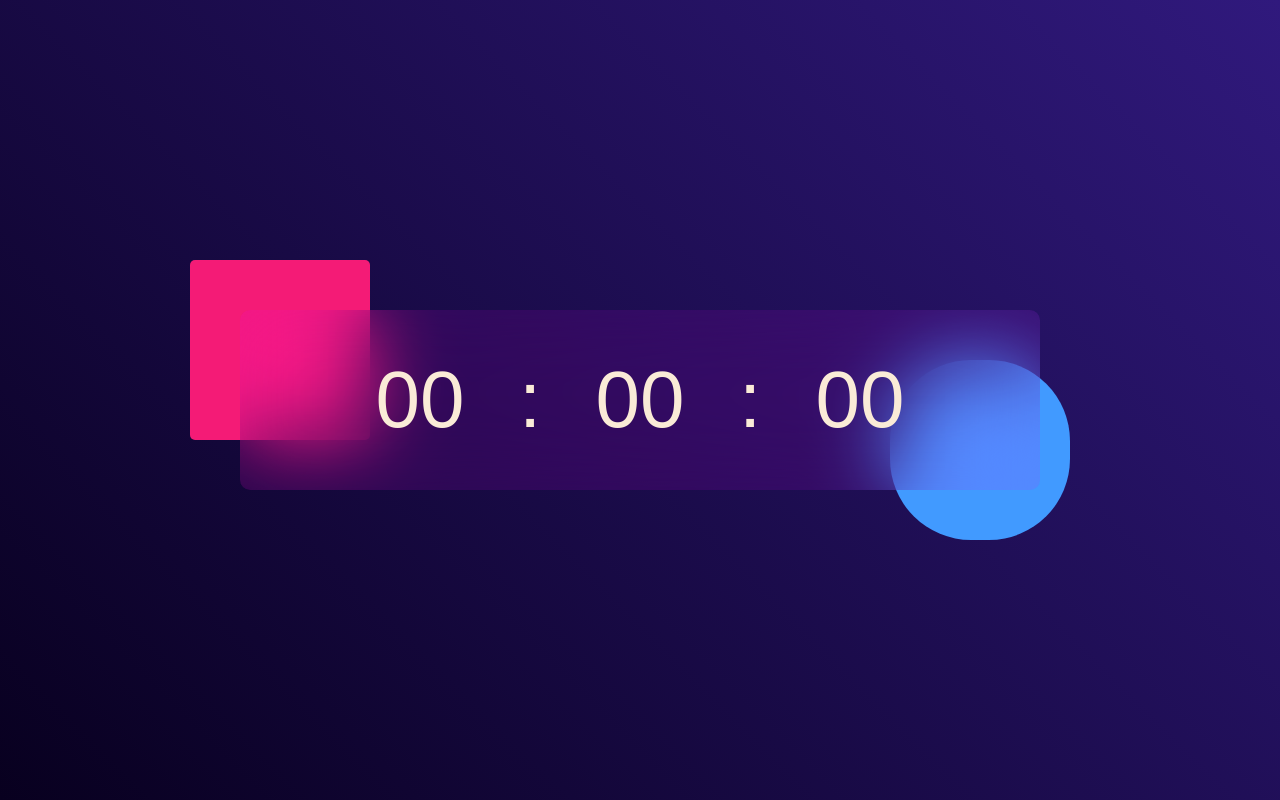
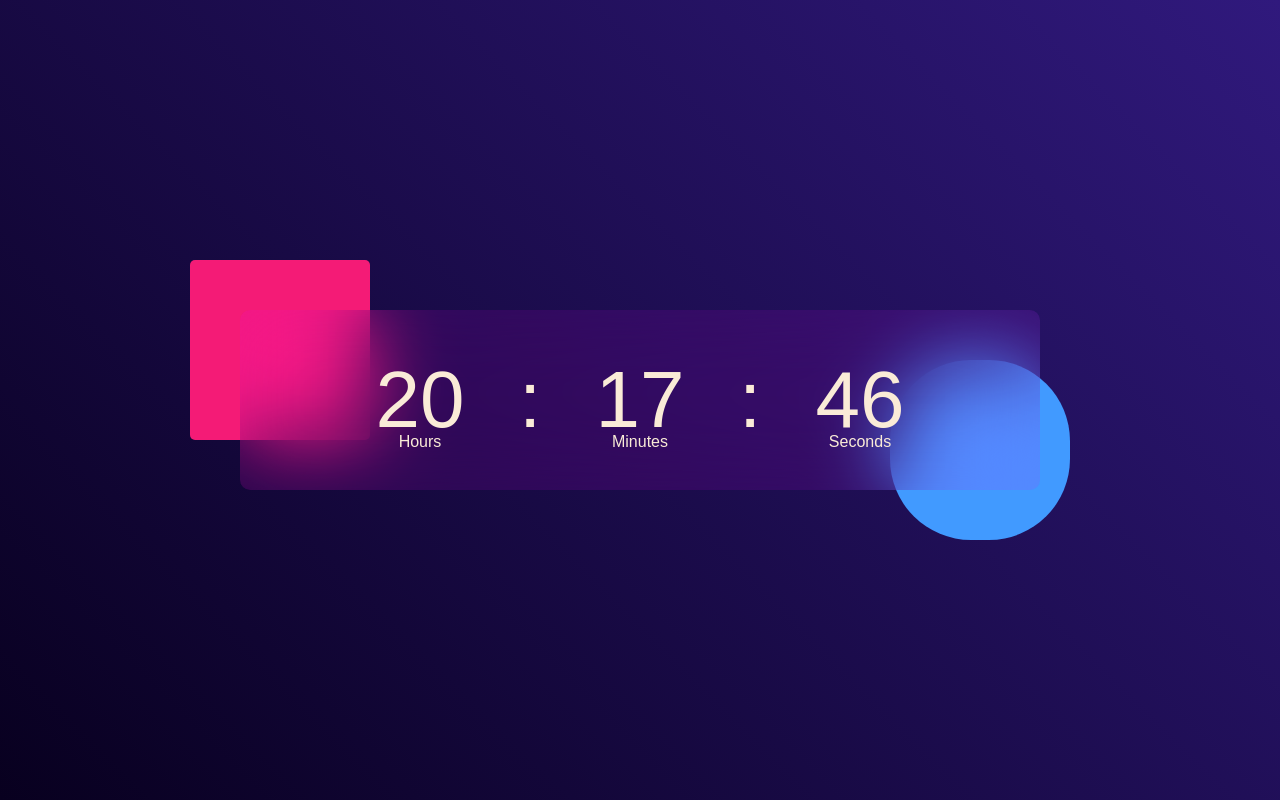
Before and after one commit to Carmine-Ruggiero/Digital-clock, a plain HTML site: page index.html in a window 1280 px wide. Drawn offline with Linux system fonts and the light colour scheme.

Commit message:
End of the mini project

```diff
--- a/assets/css/style.css
+++ b/assets/css/style.css
@@ -81,16 +81,14 @@ body {
 	left: 50%;
 	transform: translate(-50%);
 
-}
-
-#hrs::after{
-
+}#hrs::after{
+	content: "Hours";
 }
 
 #mnt::after{
-
+	content: "Minutes";
 }
 
 #scnd::after{
-
+	content: "Seconds";
 }
--- a/assets/js/script.js
+++ b/assets/js/script.js
@@ -0,0 +1,15 @@
+let hrs = document.getElementById("hrs");
+let mnt = document.getElementById("mnt");
+let scnd = document.getElementById("scnd");
+
+setInterval(() => {
+	let currentTime = new Date();
+
+hrs.textContent =( currentTime.getHours()<10?"0":"") + currentTime.getHours();
+
+mnt.textContent = (currentTime.getMinutes()<10?"0":"") +  currentTime.getMinutes();
+
+scnd.textContent =( currentTime.getSeconds()<10?"0":"") +  currentTime.getSeconds();
+
+
+},1000)
```
